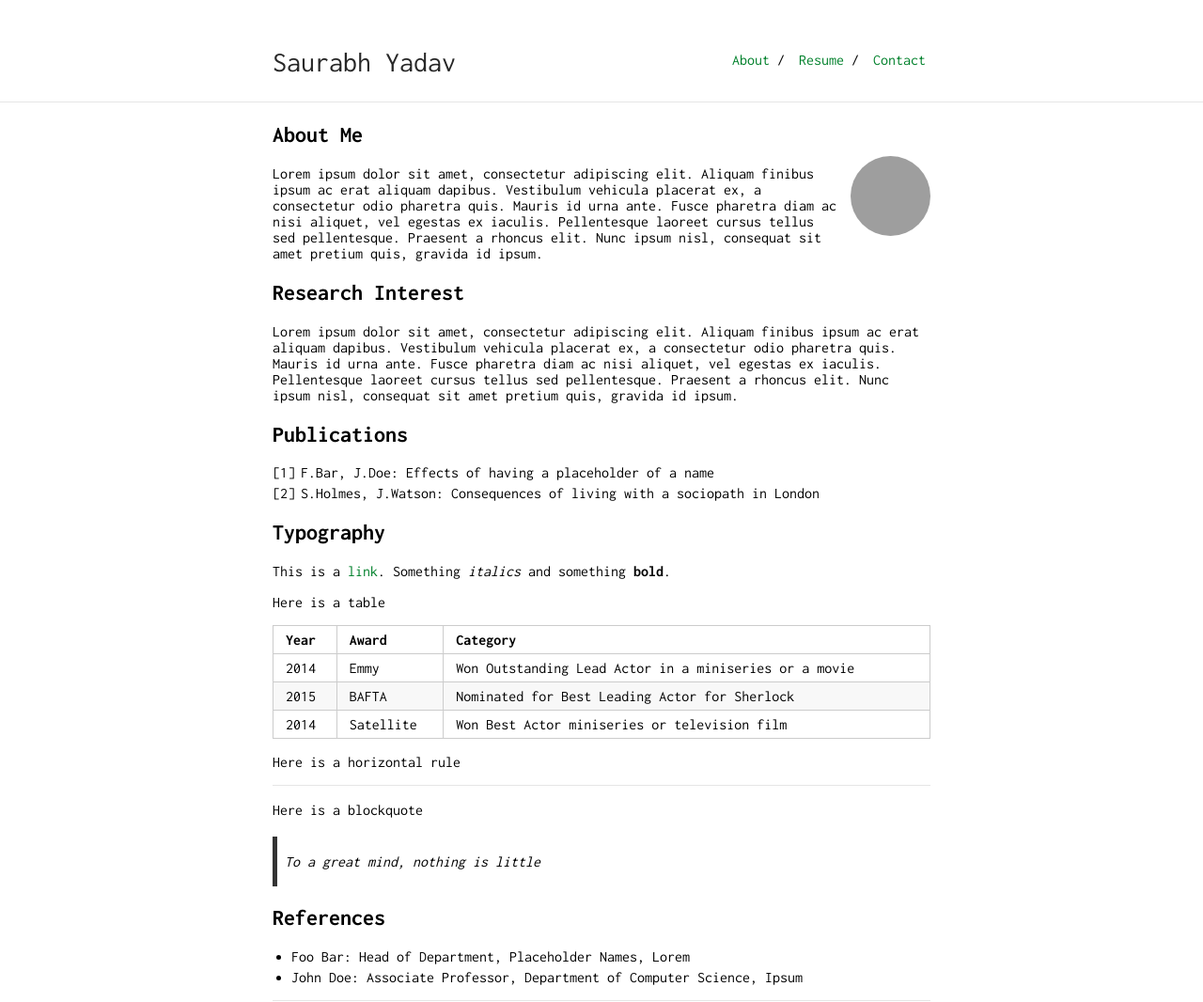
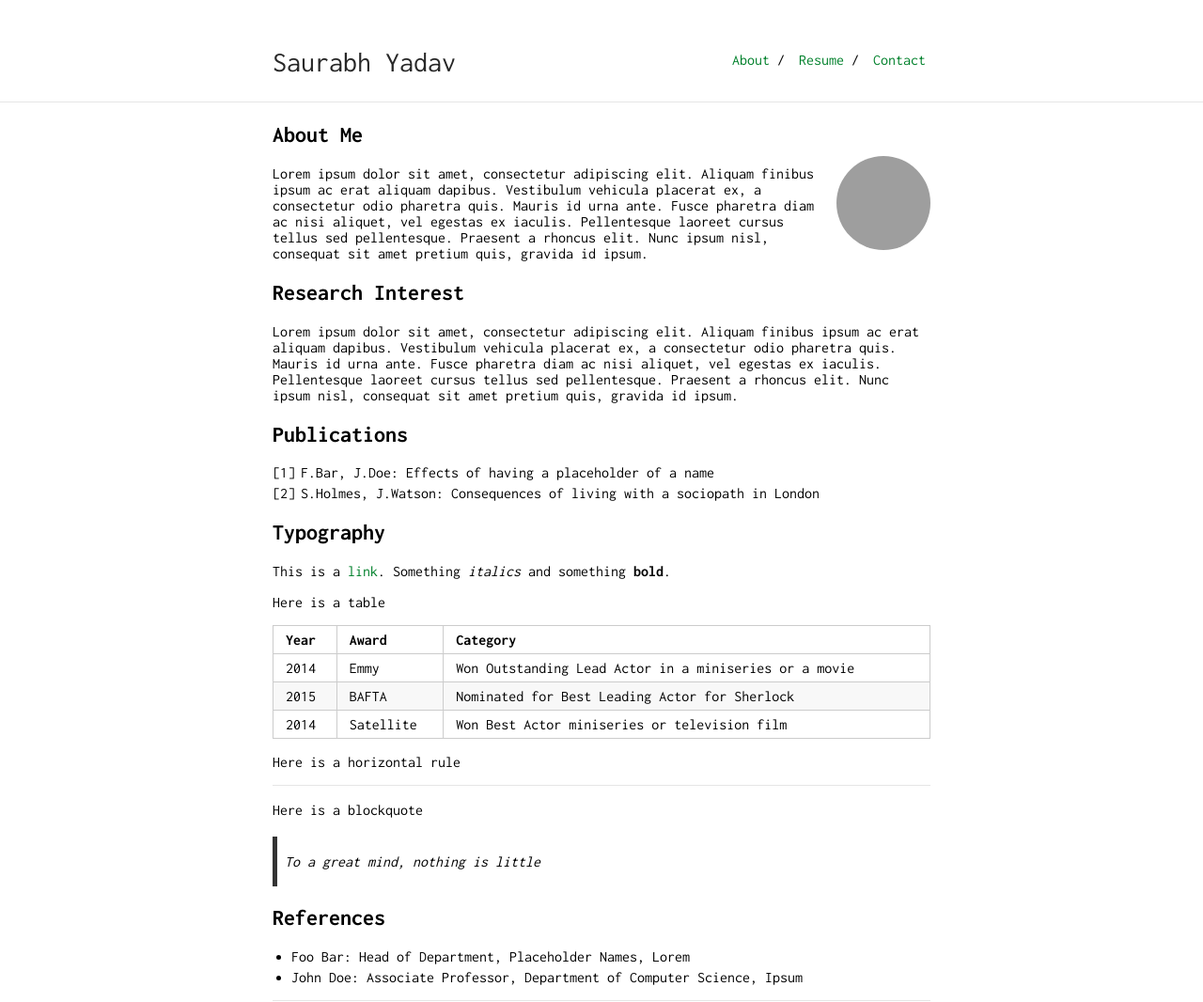
Before and after one commit to Saurabh919yadav/saurabh919yadav.github.io, a Jekyll site: the page built from index.md, in a window 1280 px wide. Shown: the whole page at 94% size. Built offline with Jekyll 4.4.1, drawn with Linux system fonts in a browser that asks for light colours; our own code applies the rules of GitHub Pages for plain Markdown files; grey boxes are pictures that could not be loaded.

Commit message:
update image sixe

```diff
--- a/_sass/vars.scss
+++ b/_sass/vars.scss
@@ -3,7 +3,7 @@
  */
 
 $accent: #00802b;
-$image-size: 85px;
+$image-size: 100px;
 
 /*
  * Build Variables, don't touch
```
